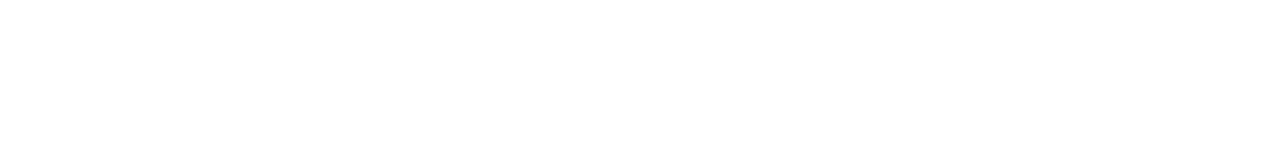
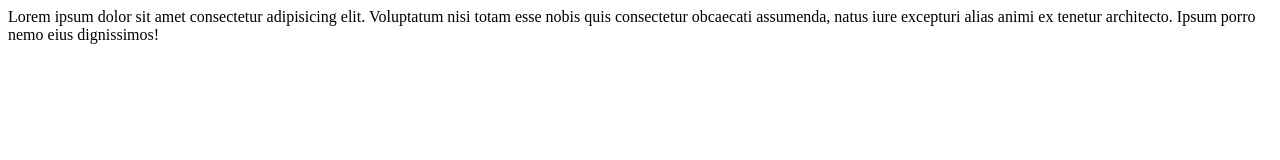
Before and after one commit to Jeremy-Burns0212/SourceControlTest, a plain HTML site: page index.html in a window 1280 px wide. Drawn offline with Linux system fonts and the light colour scheme.

Commit message:
Added Lorem Ipsum

```diff
--- a/index.html
+++ b/index.html
@@ -6,6 +6,9 @@
     <title>Document</title>
 </head>
 <body>
-
+    Lorem ipsum dolor sit amet consectetur adipisicing elit.
+    Voluptatum nisi totam esse nobis quis consectetur obcaecati assumenda,
+    natus iure excepturi alias animi ex tenetur architecto. Ipsum porro nemo
+    eius dignissimos!
 </body>
 </html>
```
